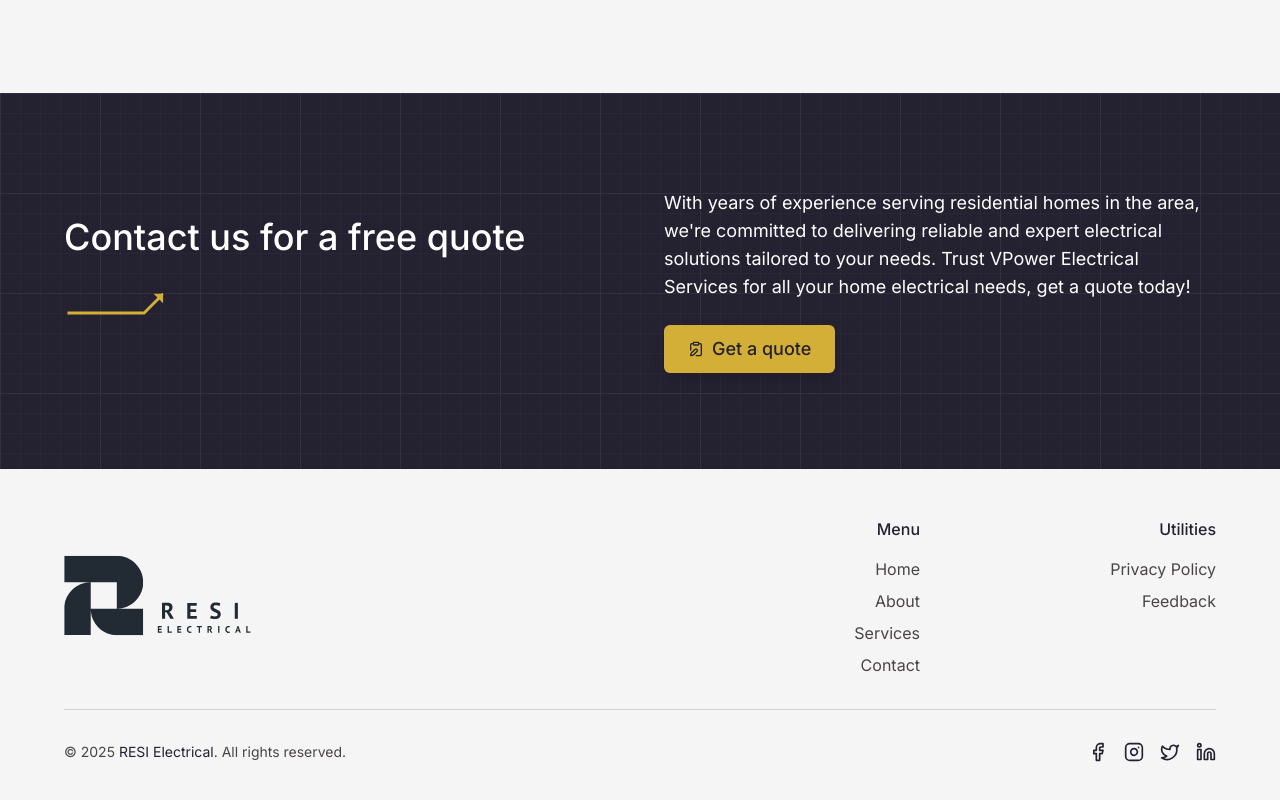
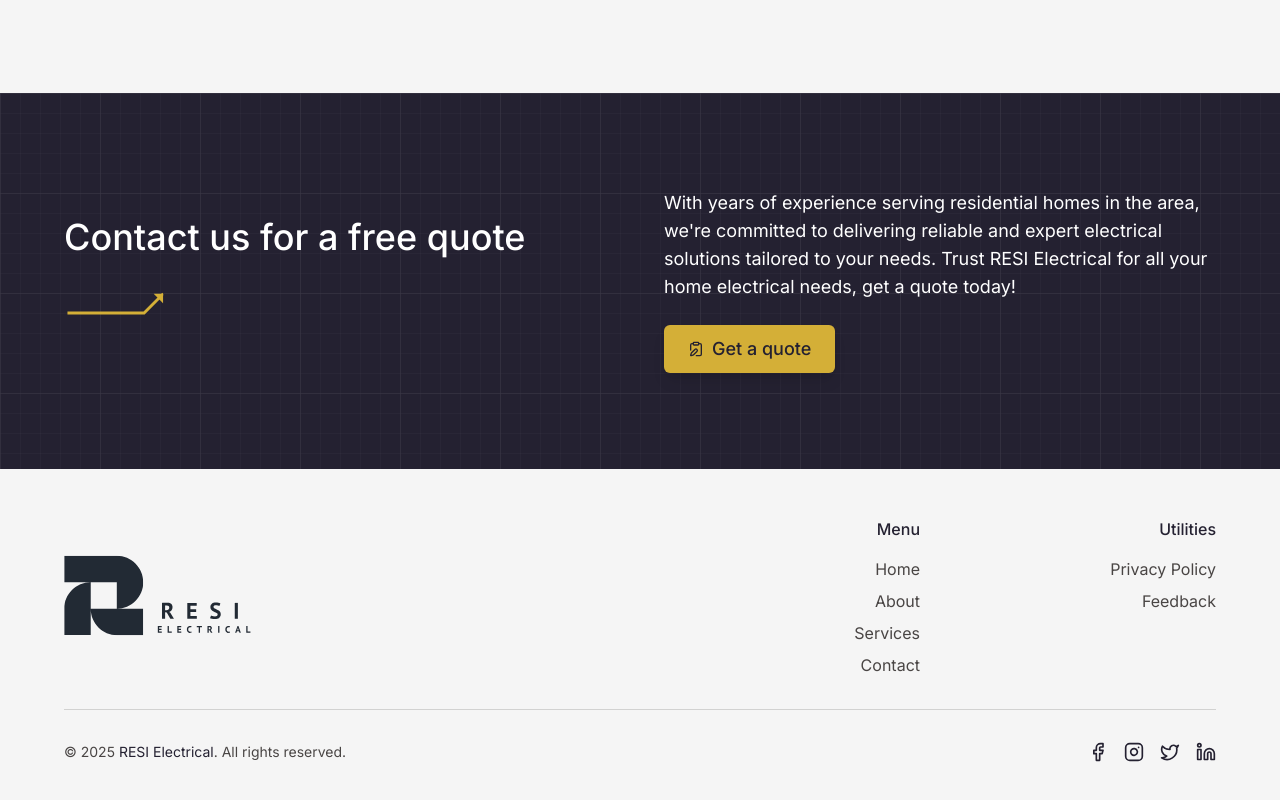
Before and after one commit to samhinz1/resielectrical, a Next.js app: page / in a window 1280 px wide. Shown: the part 3316-4116 px from the top of the page. Built offline with nearby package versions, Linux system fonts and the light colour scheme.

Commit message:
update name

```diff
--- a/app/page.tsx
+++ b/app/page.tsx
@@ -460,7 +460,7 @@ export default function Home() {
             >
               <p className="text-white text-lg">
                 With years of experience serving residential homes in the area, we're committed to delivering reliable
-                and expert electrical solutions tailored to your needs. Trust VPower Electrical Services for all your home electrical needs,
+                and expert electrical solutions tailored to your needs. Trust {config.companyName} for all your home electrical needs,
                 get a quote today!
               </p>
               <motion.div
```
